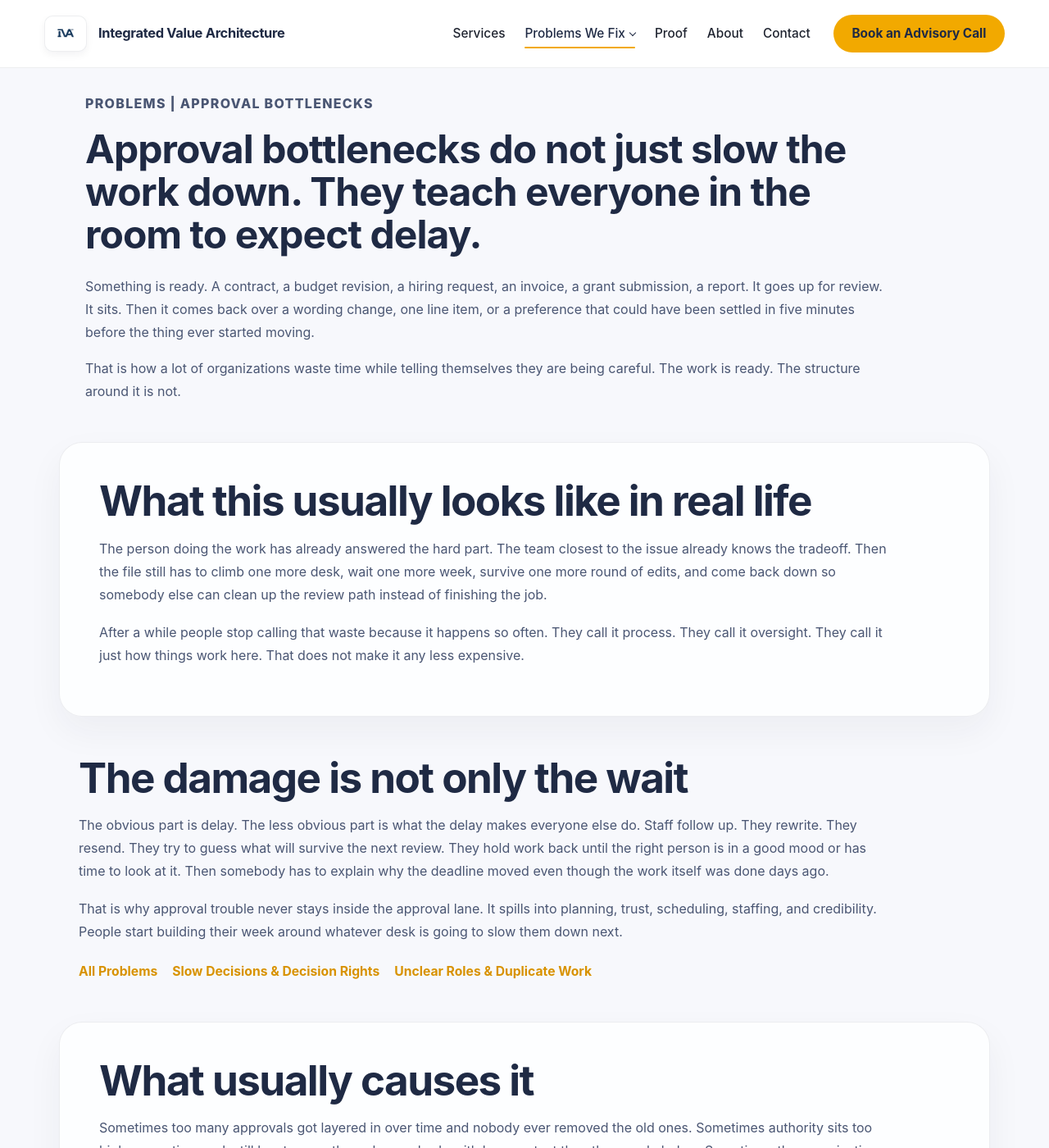
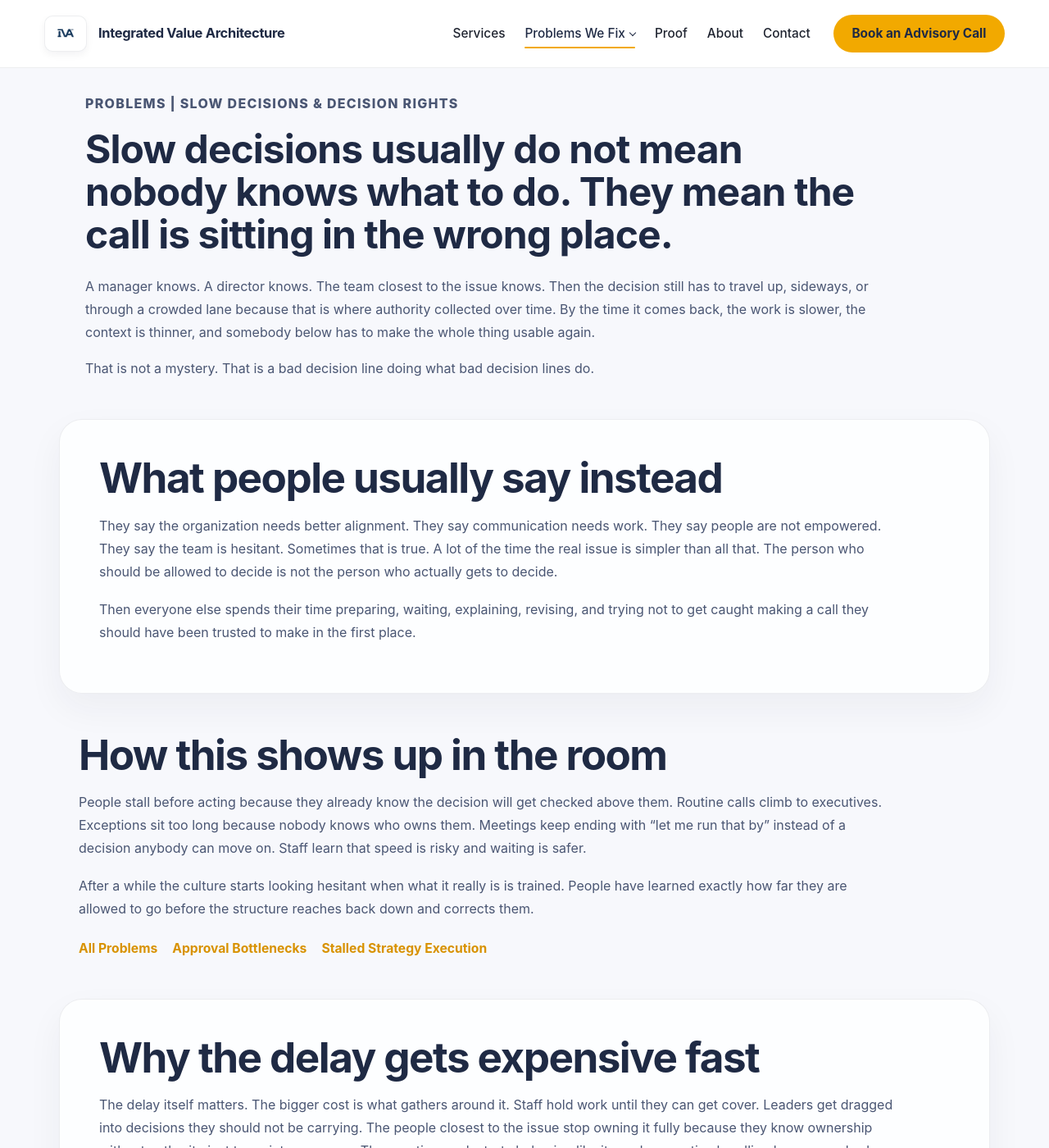
Before and after one commit to efost7873/integratedvaluearchitecture.com, a Jekyll site: the page built from slow-decisions-decision-rights.html, in a window 1280 px wide and 1400 px high. Shown: the whole window at 82% size. Built offline with Jekyll 4.4.1, drawn with Linux system fonts in a browser that asks for light colours; some of the changed text lies outside the part shown.

Commit message:
Update slow-decisions-decision-rights.html

```diff
--- a/slow-decisions-decision-rights.html
+++ b/slow-decisions-decision-rights.html
@@ -1,127 +1,98 @@
 ---
 layout: default
-title: Approval Bottlenecks | Work Sits, Waits, and Comes Back | IVA
-description: Work sits in approval, comes back with minor edits, and burns time that should never have been spent there. See what approval bottlenecks look like and where IVA starts.
-permalink: /approval-bottlenecks/
+title: Slow Decisions and Decision Rights | The Call Sits Too High | IVA
+description: Decisions drag when the authority line is sitting in the wrong place. See what slow decisions usually look like, what causes them, and where IVA starts.
+permalink: /slow-decisions-decision-rights/
 schema_type: WebPage
 ---
 
 <section class="page-header">
   <div class="container narrow">
-    <p class="eyebrow">Problems | Approval Bottlenecks</p>
-    <h1>Approval bottlenecks do not just slow the work down. They teach everyone in the room to expect delay.</h1>
+    <p class="eyebrow">Problems | Slow Decisions &amp; Decision Rights</p>
+    <h1>Slow decisions usually do not mean nobody knows what to do. They mean the call is sitting in the wrong place.</h1>
     <p>
-      Something is ready. A contract, a budget revision, a hiring request, an invoice, a grant submission, a report. It goes up for review. It sits. Then it comes back over a wording change, one line item, or a preference that could have been settled in five minutes before the thing ever started moving.
+      A manager knows. A director knows. The team closest to the issue knows. Then the decision still has to travel up, sideways, or through a crowded lane because that is where authority collected over time. By the time it comes back, the work is slower, the context is thinner, and somebody below has to make the whole thing usable again.
     </p>
     <p>
-      That is how a lot of organizations waste time while telling themselves they are being careful. The work is ready. The structure around it is not.
+      That is not a mystery. That is a bad decision line doing what bad decision lines do.
     </p>
   </div>
 </section>
 
 <section class="section alt">
   <div class="container narrow">
-    <h2>What this usually looks like in real life</h2>
+    <h2>What people usually say instead</h2>
     <p>
-      The person doing the work has already answered the hard part. The team closest to the issue already knows the tradeoff. Then the file still has to climb one more desk, wait one more week, survive one more round of edits, and come back down so somebody else can clean up the review path instead of finishing the job.
+      They say the organization needs better alignment. They say communication needs work. They say people are not empowered. They say the team is hesitant. Sometimes that is true. A lot of the time the real issue is simpler than all that. The person who should be allowed to decide is not the person who actually gets to decide.
     </p>
     <p>
-      After a while people stop calling that waste because it happens so often. They call it process. They call it oversight. They call it just how things work here. That does not make it any less expensive.
+      Then everyone else spends their time preparing, waiting, explaining, revising, and trying not to get caught making a call they should have been trusted to make in the first place.
     </p>
   </div>
 </section>
 
 <section class="section">
   <div class="container narrow">
-    <h2>The damage is not only the wait</h2>
+    <h2>How this shows up in the room</h2>
     <p>
-      The obvious part is delay. The less obvious part is what the delay makes everyone else do. Staff follow up. They rewrite. They resend. They try to guess what will survive the next review. They hold work back until the right person is in a good mood or has time to look at it. Then somebody has to explain why the deadline moved even though the work itself was done days ago.
+      People stall before acting because they already know the decision will get checked above them. Routine calls climb to executives. Exceptions sit too long because nobody knows who owns them. Meetings keep ending with “let me run that by” instead of a decision anybody can move on. Staff learn that speed is risky and waiting is safer.
     </p>
     <p>
-      That is why approval trouble never stays inside the approval lane. It spills into planning, trust, scheduling, staffing, and credibility. People start building their week around whatever desk is going to slow them down next.
+      After a while the culture starts looking hesitant when what it really is is trained. People have learned exactly how far they are allowed to go before the structure reaches back down and corrects them.
     </p>
     <div class="inline-links">
       <a href="/problems/">All Problems</a>
-      <a href="/slow-decisions-decision-rights/">Slow Decisions &amp; Decision Rights</a>
-      <a href="/unclear-roles-duplicate-work/">Unclear Roles &amp; Duplicate Work</a>
+      <a href="/approval-bottlenecks/">Approval Bottlenecks</a>
+      <a href="/stalled-strategy-execution/">Stalled Strategy Execution</a>
     </div>
   </div>
 </section>
 
 <section class="section alt">
   <div class="container narrow">
-    <h2>What usually causes it</h2>
+    <h2>Why the delay gets expensive fast</h2>
     <p>
-      Sometimes too many approvals got layered in over time and nobody ever removed the old ones. Sometimes authority sits too high, so routine work still has to pass through somebody with less context than the people below. Sometimes the organization does not trust its own roles, so extra review becomes the substitute for clarity. Sometimes one office, usually finance or leadership, became the place everything has to pass through because that felt safe once and then never got corrected.
+      The delay itself matters. The bigger cost is what gathers around it. Staff hold work until they can get cover. Leaders get dragged into decisions they should not be carrying. The people closest to the issue stop owning it fully because they know ownership without authority just turns into exposure. Then routine work starts behaving like it needs executive handling because nobody cleaned up the line.
     </p>
     <p>
-      Different setup. Same result. Work waits in a lane that holds too much and gives back too little.
+      That kind of arrangement burns time and also teaches the organization to stop acting at the level where it should be strongest.
     </p>
   </div>
 </section>
 
 <section class="section">
   <div class="container narrow">
-    <h2>A lot of this gets mistaken for discipline</h2>
+    <h2>This is where authority and trust get tangled together</h2>
     <p>
-      People will defend a bad approval chain because it sounds responsible. More eyes. More control. Better review. Meanwhile a competent employee is spending an hour fixing edits worth thirty seconds, a deadline slips, and the real decision still has not been made.
+      Some leaders hold too many decisions because they do not trust the structure below them. Some teams do not take enough because they have been slapped back too many times. Some organizations built clear-looking titles and completely unclear decision rights, so everybody spends half the week guessing where the real line actually sits.
     </p>
     <p>
-      Nobody says it that plainly in the meeting, of course. They say the process is important. They say they are making sure it is right. Then the same file comes back again and everybody quietly adjusts their expectations downward.
+      If that sounds familiar, the fix is not another speech about empowerment. The fix is figuring out who should decide what, what still needs review, and what is only climbing out of habit.
     </p>
   </div>
 </section>
 
 <section class="section alt">
   <div class="container narrow">
-    <h2>The tell is repetition</h2>
+    <h2>When slow decisions and approval bottlenecks are the same problem</h2>
     <p>
-      One delayed approval does not prove much. The pattern does. The same kinds of requests keep stalling in the same lane. The same reviewer keeps getting overloaded. The same person below keeps fixing the return. The same deadline keeps moving because one stop in the chain is carrying more authority than it should.
-    </p>
-    <p>
-      By that point the organization does not have a few isolated delays. It has built a slow lane into its normal week.
-    </p>
-    <div class="inline-links">
-      <a href="/silos-broken-handoffs/">Silos &amp; Broken Handoffs</a>
-      <a href="/stalled-strategy-execution/">Stalled Strategy Execution</a>
-      <a href="/services/">Services</a>
-    </div>
-  </div>
-</section>
-
-<section class="section">
-  <div class="container narrow">
-    <h2>What I am looking for when approvals keep dragging</h2>
-    <p>
-      I want to see where the work starts, who touches it before it is done, where it waits, what keeps getting kicked back, and whether the person doing the approving is actually the right person to be carrying that decision. I also want to know who below the line keeps paying for the delay, because that part tells you just as much as the org chart does.
-    </p>
-    <p>
-      Approval paths look harmless on paper all the time. They look very different once you follow one live item from start to finish and total the wasted motion around it.
-    </p>
-  </div>
-</section>
-
-<section class="section alt">
-  <div class="container narrow">
-    <h2>Where this connects to the rest of the mess</h2>
-    <p>
-      Approval bottlenecks are rarely alone. They usually travel with slow decisions, fuzzy roles, broken handoffs, or strategy work that cannot get off the page because every next step still has to survive the same clogged route. That is why I would not treat this as some narrow workflow annoyance unless the evidence really says it is one.
+      A lot of approvals are really delayed decisions wearing process language. A request sits in review because the reviewer is not just checking it. They are the actual decision point. That is why these two problems usually travel together. What looks like a sluggish approval chain is often a badly placed authority line.
     </p>
     <div class="card-grid two-up">
       <article class="info-card">
-        <a class="card-link" href="/slow-decisions-decision-rights/">
-          <h3>Slow decisions and muddy decision rights</h3>
+        <a class="card-link" href="/approval-bottlenecks/">
+          <h3>Approval Bottlenecks</h3>
           <p>
-            When approvals pile up, it is often because the decision line is sitting too high or spread across too many people.
+            Work sits because one overloaded lane became the place where too many calls have to get blessed.
           </p>
         </a>
       </article>
 
       <article class="info-card">
         <a class="card-link" href="/unclear-roles-duplicate-work/">
-          <h3>Unclear roles and duplicate work</h3>
+          <h3>Unclear Roles &amp; Duplicate Work</h3>
           <p>
-            Extra review often shows up where nobody trusts the role structure to hold the work cleanly.
+            When nobody is sure who owns the decision, extra review and second-guessing fill the gap.
           </p>
         </a>
       </article>
@@ -131,16 +102,42 @@ schema_type: WebPage
 
 <section class="section">
   <div class="container narrow">
+    <h2>Slow decisions wreck strategy in very ordinary ways</h2>
+    <p>
+      This is how a good plan dies quietly. The work leaves the retreat with energy, hits the same old decision lane, and slows to a crawl. Then people say execution is the problem as if execution is some separate creature that showed up later. It is the same authority issue you already had. The plan just ran into it.
+    </p>
+    <p>
+      That is why I do not trust big strategy talk very much unless somebody is also willing to look at who still has to approve, who still gets dragged in, and who is still waiting around for permission.
+    </p>
+    <div class="inline-links">
+      <a href="/stalled-strategy-execution/">Stalled Strategy Execution</a>
+      <a href="/services/">Services</a>
+      <a href="/decision-rights-redesign/">Decision Rights Redesign</a>
+    </div>
+  </div>
+</section>
+
+<section class="section alt">
+  <div class="container narrow">
+    <h2>What I am looking for</h2>
+    <p>
+      I want to see where routine calls are getting elevated, where exceptions have no clean owner, which decisions still pull senior people into the weeds, and whether the person carrying the work is also carrying enough authority to move it. I also want to know where people are already working around the formal line, because that usually tells the truth faster than a policy manual does.
+    </p>
+    <p>
+      Decision rights are easy to fake on paper. They are much harder to fake once you follow one issue from start to finish.
+    </p>
+  </div>
+</section>
+
+<section class="section">
+  <div class="container narrow">
     <h2>Where I usually start</h2>
     <p>
-      Bring one real sequence people are already tired of dealing with. A contract that keeps sitting. A budget process that keeps looping. A request that always comes back. A review path everybody complains about and nobody has fixed. That is enough to start seeing the structure.
-    </p>
-    <p>
-      Sometimes the answer is a narrow fix. Sometimes the approval lane leads straight into a bigger authority problem. The point is to stop guessing and trace it.
+      One live example is enough. A routine choice that still goes too high. A recurring issue that nobody can settle cleanly. A meeting where everyone knows the answer and still leaves without the call getting made. Those are not minor annoyances. They are evidence.
     </p>
     <div class="inline-links">
-      <a href="/fixed-fee-review/">Start with a Fixed-Fee Review</a>
       <a href="/book-advisory-call/">Advisory Call</a>
+      <a href="/fixed-fee-review/">Fixed-Fee Review</a>
       <a href="/problems/">Back to Problems</a>
     </div>
   </div>
@@ -148,12 +145,12 @@ schema_type: WebPage
 
 <section class="section final-cta">
   <div class="container narrow">
-    <h2>If the same approval keeps slowing everything down, that is enough to start.</h2>
+    <h2>If decisions keep climbing away from the people closest to the work, start there.</h2>
     <p>
-      You do not need a cleaner name for it. You need one live example, the documents around it, and somebody willing to look at who is really holding the work up.
+      The delay is already telling you something. Trace the line instead of blaming the people waiting below it.
     </p>
     <div class="cta-block">
-      <a class="button primary" href="/fixed-fee-review/">Start with a Fixed-Fee Review</a>
+      <a class="button primary" href="/book-advisory-call/">Book Advisory Call</a>
       <a class="button secondary" href="/contact/">Contact</a>
     </div>
   </div>
```
